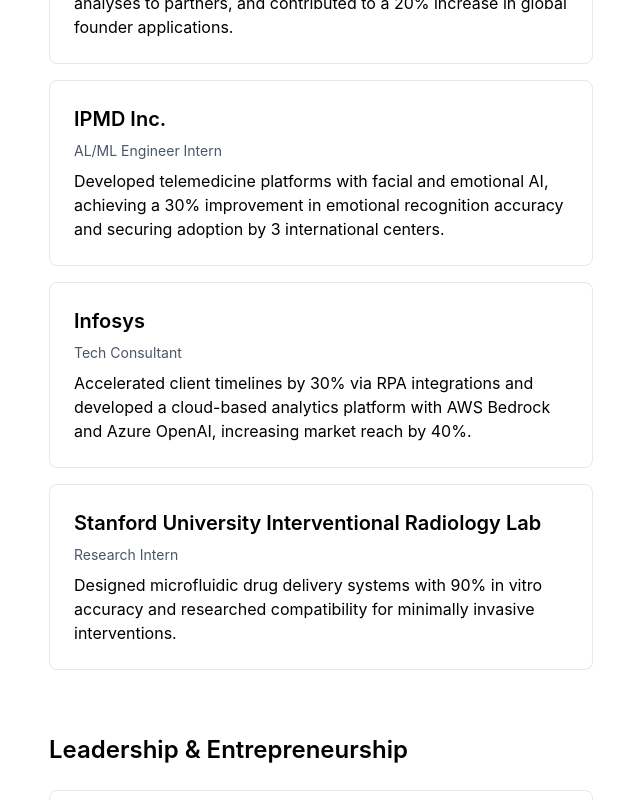
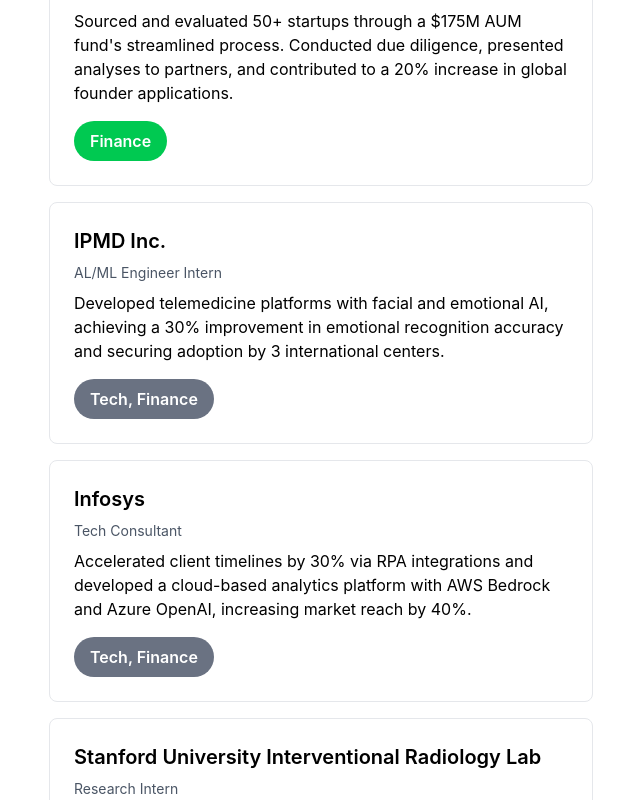
Before and after one commit to krrishapatel/Krrisha-Patel-Portfolio, a Next.js app: page / in a window 1280 px wide. Shown: the part 900-1700 px from the top of the page, without its empty margins (319-959 px from the left). Built offline with nearby package versions, Linux system fonts and the light colour scheme.

Commit message:
Update page.tsx

```diff
--- a/app/page.tsx
+++ b/app/page.tsx
@@ -41,26 +41,31 @@
             company="Jane Street Capital"
             title="Research Intern"
             description="Designed algorithmic solutions in game theory and graph theory using Python, enhancing decision-making. Achieved top 10 PnL in a 6-hour ETC, generating $9M+ in simulated profits. Collaborated with Math Olympians and traders to apply probabilistic theory to trading strategies."          />
+            category="Tech, Finance"
           <WorkCard
             company="GoAhead Ventures"
             title="Venture Scout"
             description="Sourced and evaluated 50+ startups through a $175M AUM fund's streamlined process. Conducted due diligence, presented analyses to partners, and contributed to a 20% increase in global founder applications."
+            category="Finance"
           />
           <WorkCard
             company="IPMD Inc."
             title="AL/ML Engineer Intern"
             description="Developed telemedicine platforms with facial and emotional AI, achieving a 30% improvement in emotional recognition accuracy and securing adoption by 3 international centers."
-          />
+            category="Tech, Finance"
+            />
           <WorkCard
             company="Infosys"
             title="Tech Consultant"
             description="Accelerated client timelines by 30% via RPA integrations and developed a cloud-based analytics platform with AWS Bedrock and Azure OpenAI, increasing market reach by 40%."
-          />
+            category="Tech, Finance"
+            />
           <WorkCard
             company="Stanford University Interventional Radiology Lab"
             title="Research Intern"
             description="Designed microfluidic drug delivery systems with 90% in vitro accuracy and researched compatibility for minimally invasive interventions."
-          />
+            category="Tech"
+            />
 
         </section>
 
@@ -138,11 +143,18 @@
   );
 }
 
-const WorkCard = ({ company, title, description }) => (
+const WorkCard = ({ company, title, description, category }) => (
   <div className="border border-gray-200 rounded-lg p-6 hover:shadow-md transition duration-300 mb-4">
     <h3 className="text-xl font-semibold mb-2">{company}</h3>
     {title && <p className="text-sm text-gray-600 mb-2">{title}</p>}
     <p>{description}</p>
+    <div className="mt-4">
+      <button
+        className={`px-4 py-2 rounded-full text-white font-semibold ${category === 'Tech' ? 'bg-blue-500' : category === 'Finance' ? 'bg-green-500' : 'bg-gray-500'}`}
+      >
+        {category} {/* Button to specify the category */}
+      </button>
+    </div>
   </div>
 );
 
```
